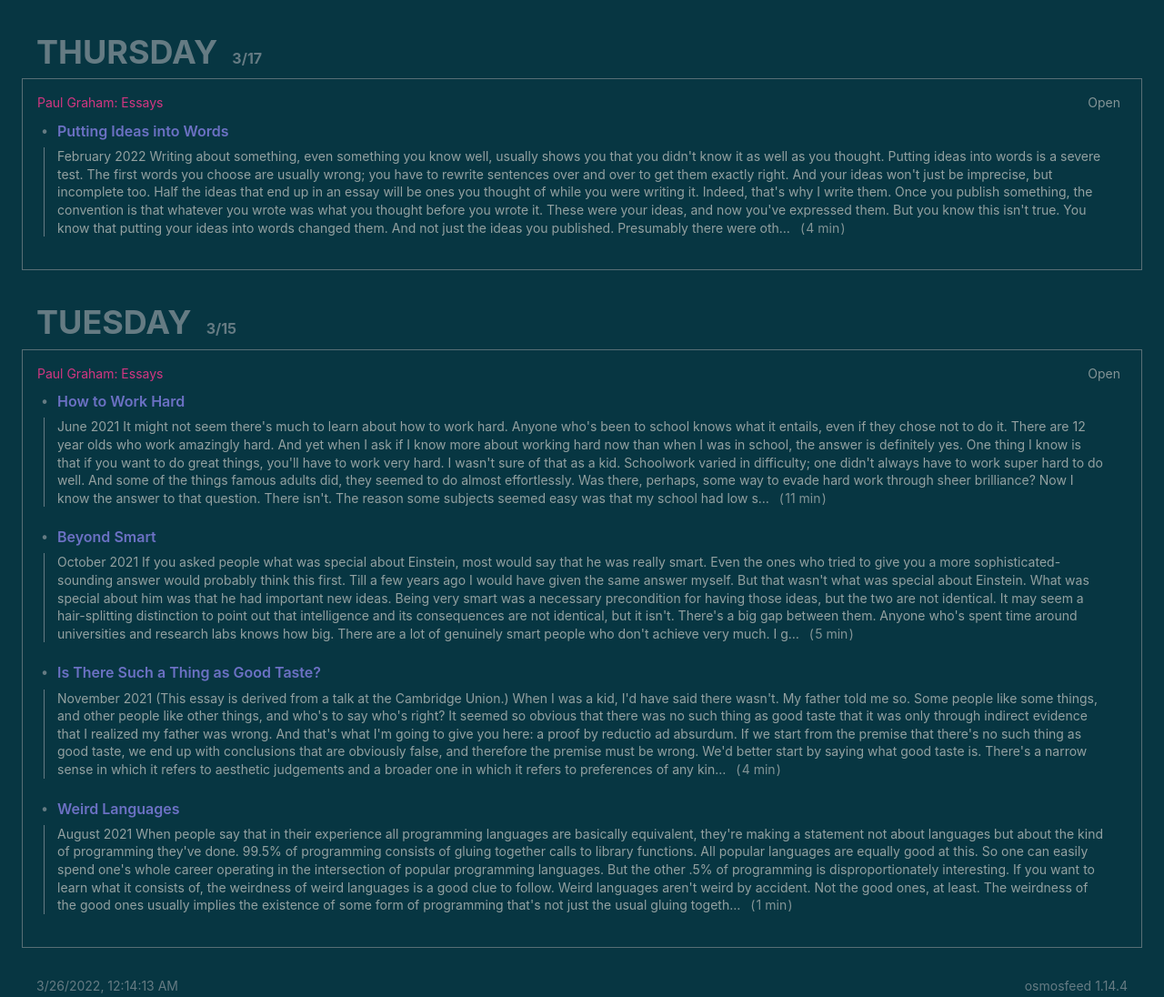
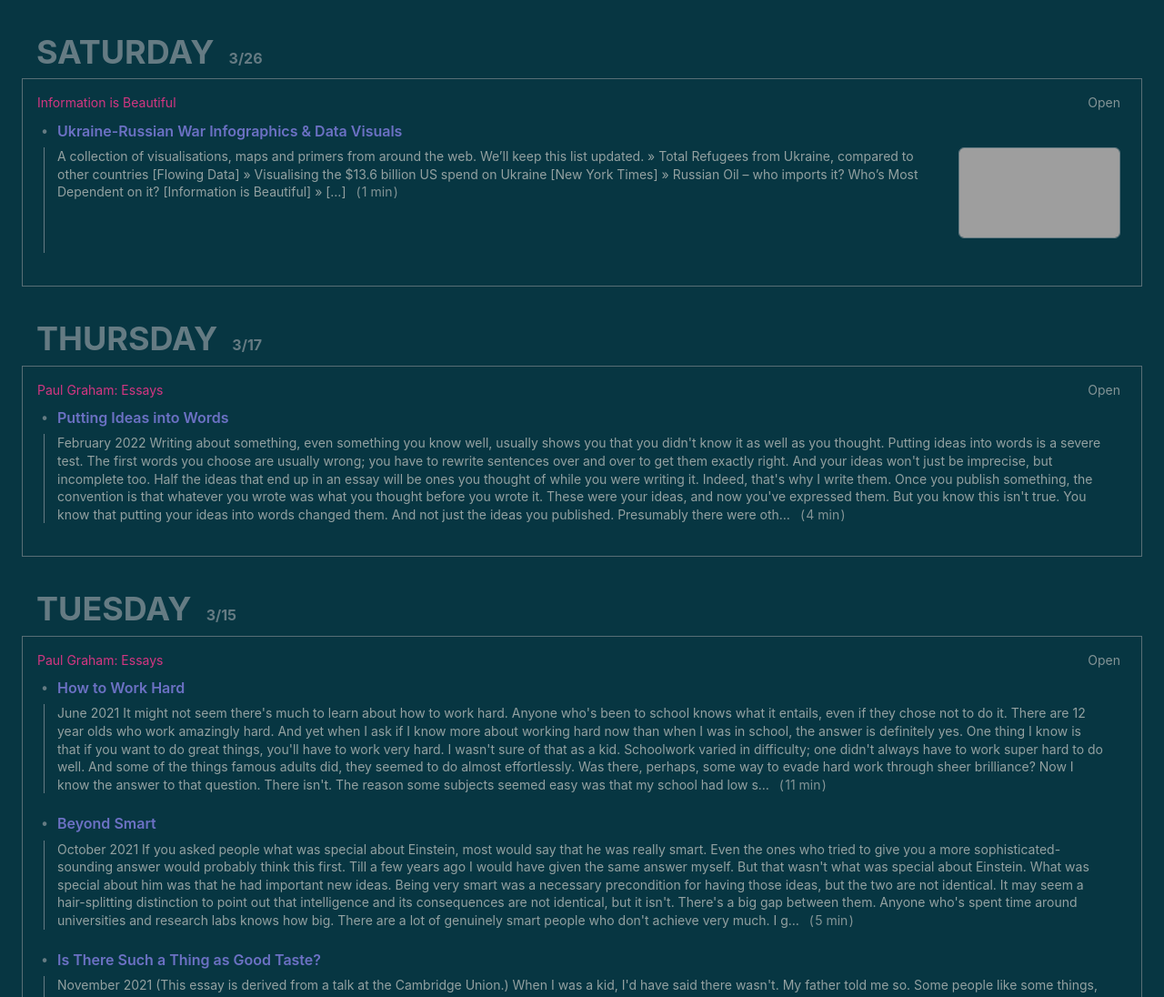
Before and after one commit to joshling1919/rss-feed, a plain HTML site: page index.html in a window 1280 px wide. Shown: the top 1096 px of the page at 91% size. Drawn offline with Linux system fonts and the light colour scheme; grey boxes are pictures that could not be loaded.

Commit message:
deploy: a002c3e1a97f9a194ae845b56e4dcd06e6c60e3c

```diff
--- a/index.html
+++ b/index.html
@@ -69,6 +69,54 @@
 
   <body>
     <!-- %after-body-begin.html% -->
+      <section class="daily-content js-toggle-accordions-scope">
+        <h2 class="daily-heading">
+          <button
+            class="daily-heading-toggle"
+            data-action="toggle-accordions"
+            title="Click to toggle the day, Ctrl + click to toggle all."
+          >
+            <time class="daily-heading-toggle__weekday js-offset-weekday" data-offset-date=2022-03-26 datetime="2022-03-26T13:40:19.000Z">2022-03-26</time>
+            <time class="daily-heading-toggle__date js-offset-date" data-offset-date=2022-03-26 datetime="2022-03-26T13:40:19.000Z"></time>
+          </button>
+        </h2>
+        <ul class="sources card">
+            <li class="card__section">
+              <section class="js-toggle-accordions-scope">
+                <h3 class="source-heading">
+                  <button
+                    class="source-heading__name"
+                    data-action="toggle-accordions"
+                    title="Click to toggle the source, Ctrl + click to toggle all."
+                  >Information is Beautiful</button>
+                  <a class="source-heading__link" href="https://informationisbeautiful.net">Open</a>
+                </h3>
+                <section class="articles-per-source">
+                    <article>
+                      <details
+                        class="article-expander"
+                        data-action="toggle-native-accordion"
+                        data-accordion-key="https://informationisbeautiful.net/?p&#x3D;8946"
+                        open
+                      >
+                        <summary class="article-expander__title">Ukraine-Russian War Infographics &amp; Data Visuals</summary>
+                        <a class="article-summary-link article-summary-box-outer" href="https://informationisbeautiful.net/2022/ukraine-russian-war-infographics-data-visuals/">
+                          <div class="article-summary-box-inner media-object">
+                              <img src="https://infobeautiful4.s3.amazonaws.com/2022/03/IIB-Major-Oil-Producers-IIB-decorative-1400x400x2-960x274.png" loading="lazy" class="media-object__media article-image" />
+                            <span class="media-object__text">
+                              <span>A collection of visualisations, maps and primers from around the web. We’ll keep this list updated. » Total Refugees from Ukraine, compared to other countries [Flowing Data] » Visualising the $13.6 billion US spend on Ukraine [New York Times] » Russian Oil – who imports it? Who’s Most Dependent on it? [Information is Beautiful] » […]</span>
+                                &ensp;<span class="article-reading-time">(&hairsp;1
+                                  min&hairsp;)</span>
+                            </span>
+                          </div>
+                        </a>
+                      </details>
+                    </article>
+                </section>
+              </section>
+            </li>
+        </ul>
+      </section>
       <section class="daily-content js-toggle-accordions-scope">
         <h2 class="daily-heading">
           <button
@@ -289,8 +337,8 @@
       </section>
 
     <footer>
-      <a class="footer-link" href="https://github.com/joshling1919/rss-feed/actions/runs/2042850895">
-        <time id="build-timestamp" datetime="2022-03-26T00:14:13.077Z">2022-03-26T00:14:13.077Z</time>
+      <a class="footer-link" href="https://github.com/joshling1919/rss-feed/actions/runs/2046142201">
+        <time id="build-timestamp" datetime="2022-03-27T00:16:43.483Z">2022-03-27T00:16:43.483Z</time>
       </a>
       <a class="footer-link" href="https://github.com/osmoscraft/osmosfeed">osmosfeed 1.14.4</a>
     </footer>
```
Also changed, not shown: cache.json (+12 -1 lines), 1 other file.
